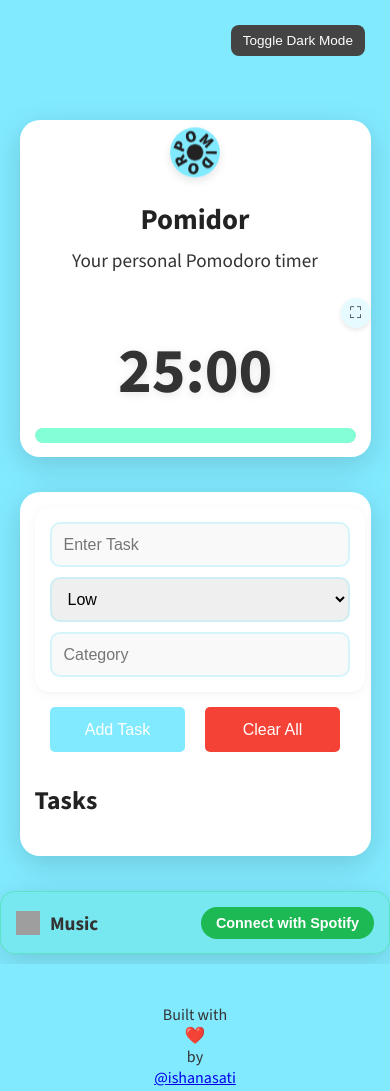
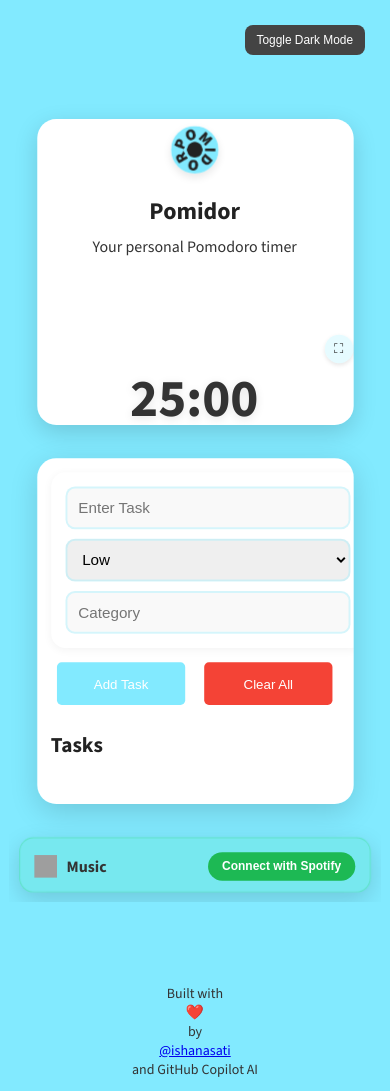
Before and after one commit to IshanAsati/pomidor, a plain HTML site: page index.html in a window 390 px wide. Shown: the top 1091 px of the page. Drawn offline with nearby package versions, Linux system fonts and the light colour scheme; grey boxes are pictures that could not be loaded; files whose address does not match are found by name.

Commit message:
MY EXMAS ARE OVER LETSGOOOOO

```diff
--- a/index.html
+++ b/index.html
@@ -12,48 +12,109 @@
             transition: all 0.3s ease;
         }
 
+        /* Fix body centering and positioning */
         body {
-            font-family: 'Source Sans 3', sans-serif;
+            padding: 0;
             margin: 0;
-            padding: 0;
+            min-height: 100vh;
             display: flex;
             flex-direction: column;
             align-items: center;
             justify-content: center;
-            height: 100vh;
+            overflow-x: hidden;
+            box-sizing: border-box;
             background: #82EAFF;
             color: #333333;
-        }
+            font-family: 'Source Sans 3', sans-serif;
+        }
+
         body.dark-mode {
             background: #222222;
             color: #E1D9D1;
         }
 
+        /* Improve main container */
         .main-container {
             display: grid;
-            grid-template-columns: 350px minmax(350px, 1fr) 300px;
-            gap: 20px;
-            width: 95%;
-            max-width: 1800px;
-            margin: 40px auto;
-            min-height: calc(100vh - 100px);
-            padding: 0;
-            align-items: start;
-        }
-
+            grid-template-columns: minmax(280px, 350px) minmax(280px, 400px) minmax(250px, 300px);
+            gap: 25px;
+            width: 90%;
+            max-width: 1600px;
+            min-height: 600px;
+            height: auto;
+            margin: 0 auto;
+            padding: 20px 0;
+            box-sizing: border-box;
+            position: relative;
+            place-items: start;
+        }
+
+        /* Fix container sizing and scrolling */
         .container, .tasks, .spotify-container {
+            height: auto;
+            min-height: 600px;
+            max-height: 80vh;
+            width: 100%;
+            overflow: hidden; /* Hide scrollbars by default */
+            display: flex;
+            flex-direction: column;
             background: #fff;
             border-radius: 20px;
-            box-shadow: 0 8px 30px rgba(0, 0, 0, 0.15);
-            padding: 20px;
-            height: auto;
+            box-shadow: 0 8px 25px rgba(0, 0, 0, 0.15);
+            padding: 25px;
+            box-sizing: border-box;
+            position: relative;
+        }
+
+        /* Only show scrollbars when content overflows */
+        .tasks {
+            overflow-y: auto;
+        }
+
+        /* Task list takes remaining space */
+        .tasks ul {
+            flex-grow: 1;
+            overflow-y: auto;
+            margin-bottom: 0;
+            padding-bottom: 10px;
+        }
+
+        /* Better responsive behavior for all screen sizes */
+        @media (max-width: 1200px) {
+            .main-container {
+                grid-template-columns: minmax(280px, 1fr) minmax(280px, 1fr);
+                grid-template-rows: auto auto;
+                gap: 20px;
+            }
+
+            .spotify-container {
+                grid-column: 1 / -1;
+                min-height: 400px;
+            }
+        }
+
+        @media (max-width: 768px) {
+            .main-container {
+                grid-template-columns: 1fr;
+                width: 95%;
+                gap: 15px;
+                padding: 15px 0;
+            }
+
+            .container, .tasks, .spotify-container {
+                min-height: auto;
+                max-height: none;
+                padding: 15px;
+            }
+        }
+
+        /* Remove fixed heights */
+        .timer-container, .task-input-container {
             width: 100%;
-            box-sizing: border-box;
-            margin: 0;
-            overflow-y: auto;
-            max-height: calc(100vh - 100px);
-        }
-
+            margin-bottom: 20px;
+        }
+
+        /* Dark mode container styling */
         body.dark-mode .container,
         body.dark-mode .tasks,
         body.dark-mode .spotify-container {
@@ -61,61 +122,20 @@
             color: #fff;
         }
 
-        @media (max-width: 1200px) {
+        /* Fix zoom behavior */
+        @media (max-width: 600px), (max-height: 700px) {
+            html {
+                font-size: 14px;
+            }
+
             .main-container {
-                grid-template-columns: 1fr 1fr;
-                grid-template-rows: auto auto;
-            }
-
-            .container {
-                grid-column: 1;
-                grid-row: 1;
-            }
-
-            .tasks {
-                grid-column: 2;
-                grid-row: 1;
-            }
-
-            .spotify-container {
-                grid-column: 1 / -1;
-                grid-row: 2;
-            }
-        }
-
-        @media (max-width: 768px) {
-            .main-container {
-                grid-template-columns: 1fr;
-                grid-template-rows: auto auto auto;
-                gap: 15px;
-                padding: 10px;
-                margin: 20px auto;
-            }
-
-            .container {
-                grid-column: 1;
-                grid-row: 1;
-            }
-
-            .tasks {
-                grid-column: 1;
-                grid-row: 2;
-            }
-
-            .spotify-container {
-                grid-column: 1;
-                grid-row: 3;
-            }
-
-            .container, .tasks, .spotify-container {
-                max-height: none;
-                width: 100%;
-            }
-        }
-
-        body.dark-mode .container {
-            background: #333333;
-            color: #ffffff;
+                transform: scale(0.95);
+                transform-origin: center top;
+            }
+
+            .timer {
+                font-size: 4rem;
+            }
         }
 
         .header h1 {
```
